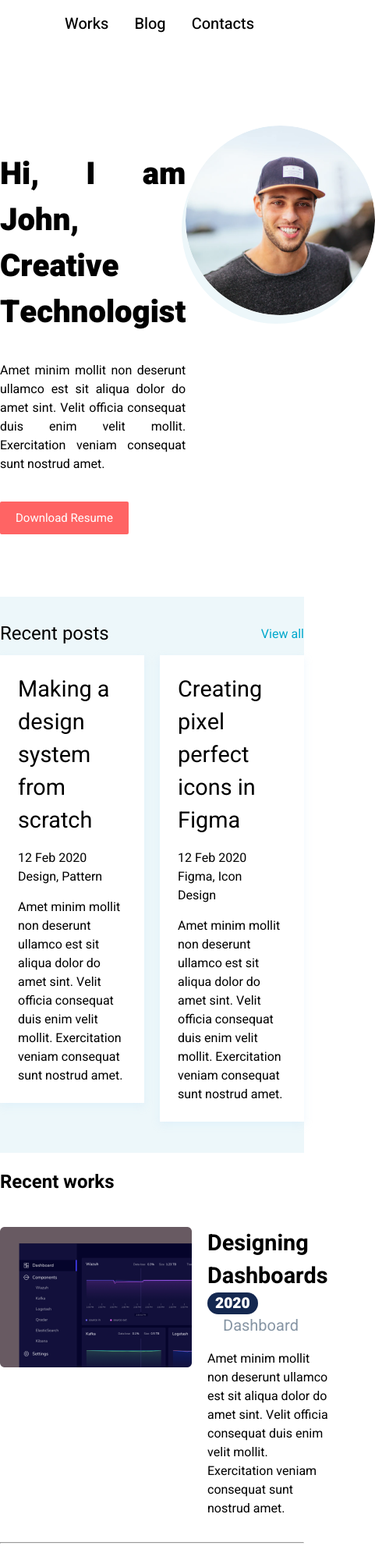
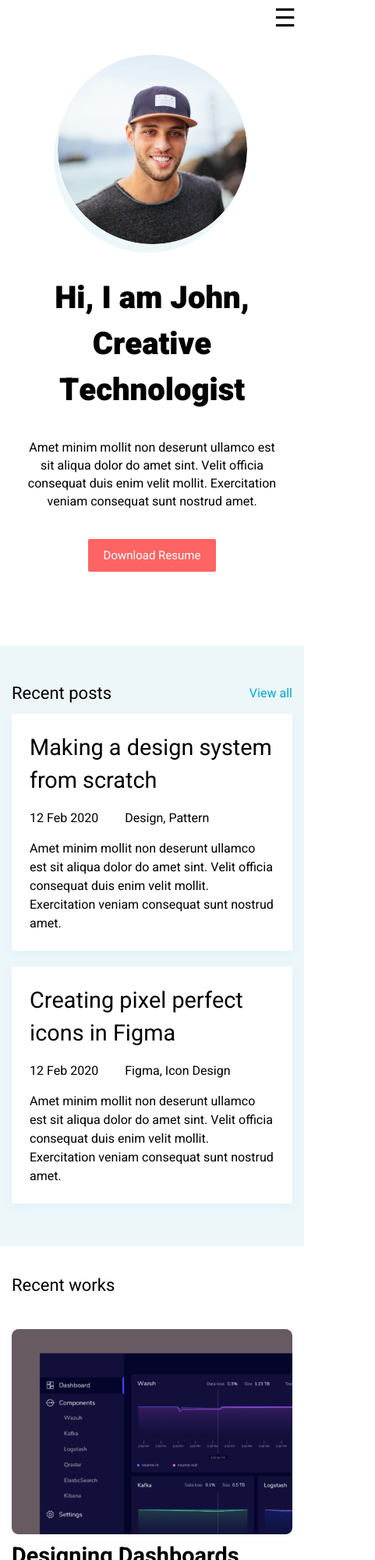
Before and after one commit to evillacrusis/demo-html-css, a plain HTML site: page index.html in a window 390 px wide. Shown: the top 2000 px of the page at 78% size, 481 px wide, since content can reach past the window. Drawn offline with nearby package versions, Linux system fonts and the light colour scheme.

Commit message:
feat: Responsive styles

```diff
--- a/css/app.css
+++ b/css/app.css
@@ -3,6 +3,18 @@ body {
     margin: 0;
     font-family: 'Heebo', sans-serif;
 }
+
+
+p{
+    font-weight: 400;
+    line-height: 23px;
+}
+
+h2{
+    font-weight: 400;
+    font-size: 22px;
+}
+
 
 a {
     text-decoration: none;
@@ -69,7 +81,7 @@ header{
     padding: 1em 4em;
 }
 
-nav{
+/* nav{
     display: flex;
     justify-content: flex-end;
 }
@@ -78,7 +90,20 @@ nav > a {
     padding-left: 33px;
     font-size: 20px;
     font-weight: 500;
+} */
+
+#hamitems {
+    display: flex;
+    justify-content: flex-end;
 }
+
+#hamitems a {
+    padding-left: 33px;
+    font-size: 20px;
+    font-weight: 500;
+}
+
+#hamnav label, #hamburger { display: none; }
 
 /* Profile */
 
@@ -207,3 +232,82 @@ footer{
 .copyright{
     font-size: 14px;
 }
+
+/* Responsive */
+
+@media screen and (max-width: 800px) {
+
+    .profile-body {
+        flex-direction: column-reverse;
+        align-items: center;
+        padding: 20px;
+    }
+    .profile-info{
+        text-align: center;
+        width: 100%;
+    }
+
+    .profile-info > h1{
+        text-align: center;
+    }
+
+    .work-body{
+        flex-direction: column;
+    }
+
+    .work-details{
+        margin-left: 0;
+    }
+
+    .work-image img{
+        width: 100%;
+        height: auto;
+    }
+
+    .row{
+        flex-direction: column;
+    }
+
+    .container{
+        padding: 15px;
+    }
+
+    /* (A) BREAK INTO VERTICAL MENU */
+    #hamitems a {
+      box-sizing: border-box;
+      display: flex;
+      flex-direction: column;
+      align-items: center;
+      width: 100%;
+      padding: 0;
+      margin-top:15px;
+    }
+
+    /* (B) SHOW HAMBURGER ICON */
+    #hamnav label {
+      display: flex;
+      justify-content: flex-end;
+      margin-right: 10px;
+      font-style: normal;
+      font-size: 2em;
+    }
+
+    /* (C) TOGGLE SHOW/HIDE MENU */
+    #hamitems { display: none; }
+    #hamburger:checked ~ #hamitems { display: block;  }
+
+
+    /* (D) MENU POSITION */
+    header{
+        padding: 0;
+    }
+
+    #hamnav{
+        position: absolute;
+        width: 100%;
+        background: #fff;
+    }
+    .profile {
+        padding-top: 35px;
+    }
+}
--- a/index.html
+++ b/index.html
@@ -1,6 +1,7 @@
 <!doctype html>
 <head>
     <title>My Portfolio</title>
+    <meta name="viewport" content="width=device-width, initial-scale=1.0">
     <link rel="stylesheet" href="css/app.css">
     <link rel="preconnect" href="https://fonts.googleapis.com">
     <link rel="preconnect" href="https://fonts.gstatic.com" crossorigin>
@@ -10,7 +11,11 @@
 </head>
 <body>
     <header>
-        <nav>
+        <nav id="hamnav">
+            <label for="hamburger">&#9776;</label>
+            <input type="checkbox" id="hamburger"/>
+
+            <div id="hamitems">
                 <a href="/">
                     Works
                 </a>
@@ -20,6 +25,7 @@
                 <a href="#">
                     Contacts
                 </a>
+            </div>
         </nav>
     </header>
     <main>
```
Lines whose indentation alone changed are shown as unchanged.
